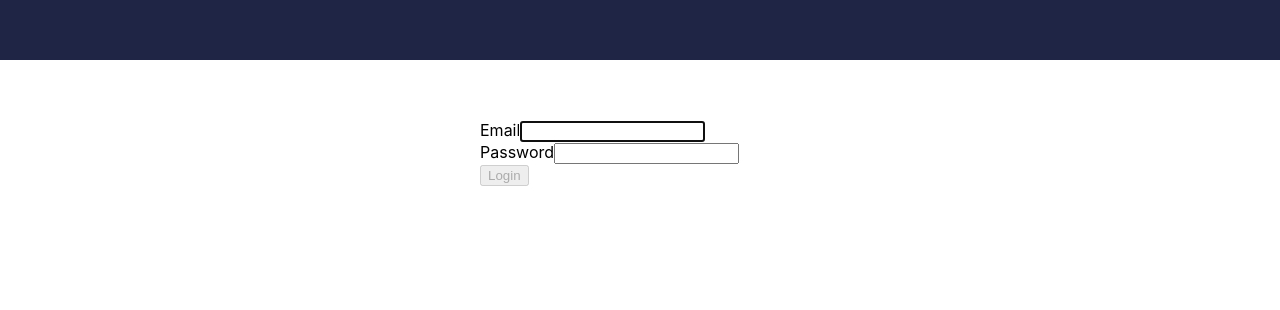
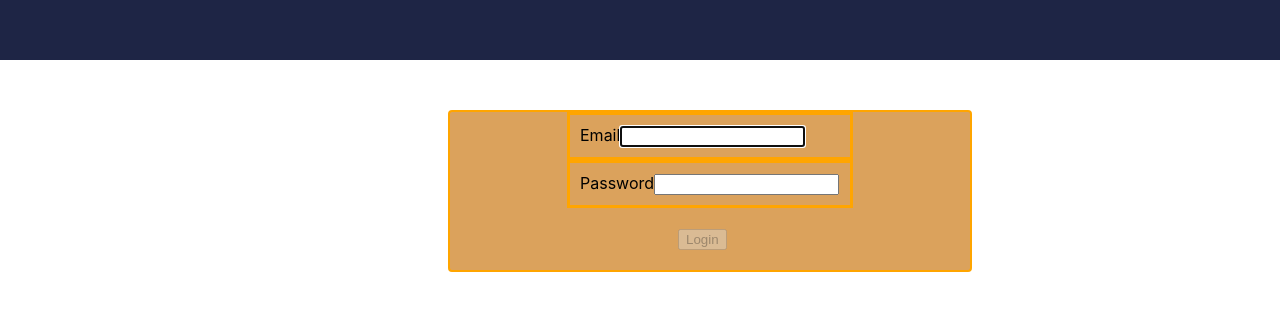
Before and after one commit to MunteanAndra/anterest, a React (Create React App) app in the folder anterestproject/: page /Login in a window 1280 px wide. Shown: the part 1402-1712 px from the top of the page. Before the commit the page ends 1648 px from the top, so only its background shows below. Built offline with nearby package versions, Linux system fonts and the light colour scheme.

Commit message:
Added Login form style

```diff
--- a/anterestproject/src/Pages/Login.css
+++ b/anterestproject/src/Pages/Login.css
@@ -1,10 +1,32 @@
-@media all and (min-width: 480px) {
-  .Login {
-    padding: 60px 0;
-  }
 
   .Login form {
     margin: 0 auto;
-    max-width: 320px;
+    max-width: 520px;
+    border: 2px solid orange;
+    border-radius: 4px;
+    background-color: #DBA25C;
+    center: 75px;
+    margin: 50px;
+    margin-left: 35%;
+    }
+
+  .email{
+   margin: auto;
+    width: 50%;
+    border: 3px solid orange;
+    padding: 10px;
   }
-}
+
+  .password{
+   margin: auto;
+    width: 50%;
+    border: 3px solid orange;
+    padding: 10px;
+  }
+
+  .button{
+   margin: auto;
+    width: 50%;
+    padding: 20px;
+    margin-left: 40%
+  }
--- a/anterestproject/src/Pages/Login.js
+++ b/anterestproject/src/Pages/Login.js
@@ -18,6 +18,7 @@ export default function Login() {
   return (
     <div className="Login">
       <Form onSubmit={handleSubmit}>
+      <div className="email">
         <Form.Group size="lg" controlId="email">
           <Form.Label>Email</Form.Label>
           <Form.Control
@@ -27,6 +28,8 @@ export default function Login() {
             onChange={(e) => setEmail(e.target.value)}
           />
         </Form.Group>
+        </div>
+        <div className="password">
         <Form.Group size="lg" controlId="password">
           <Form.Label>Password</Form.Label>
           <Form.Control
@@ -35,9 +38,12 @@ export default function Login() {
             onChange={(e) => setPassword(e.target.value)}
           />
         </Form.Group>
+        </div>
+        <div className="button">
         <Button block size="lg" type="submit" disabled={!validateForm()}>
           Login
         </Button>
+        </div>
       </Form>
     </div>
   );
```
